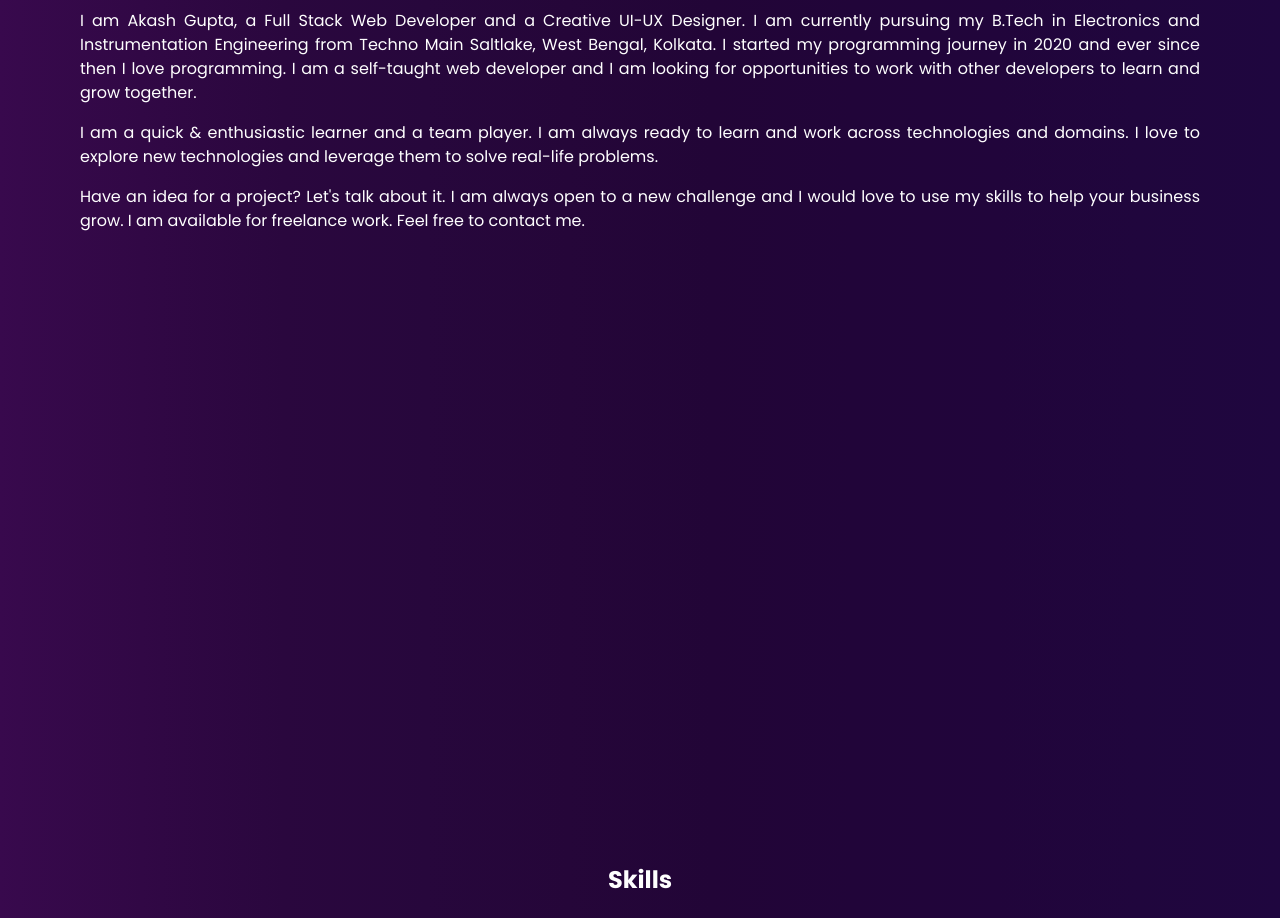
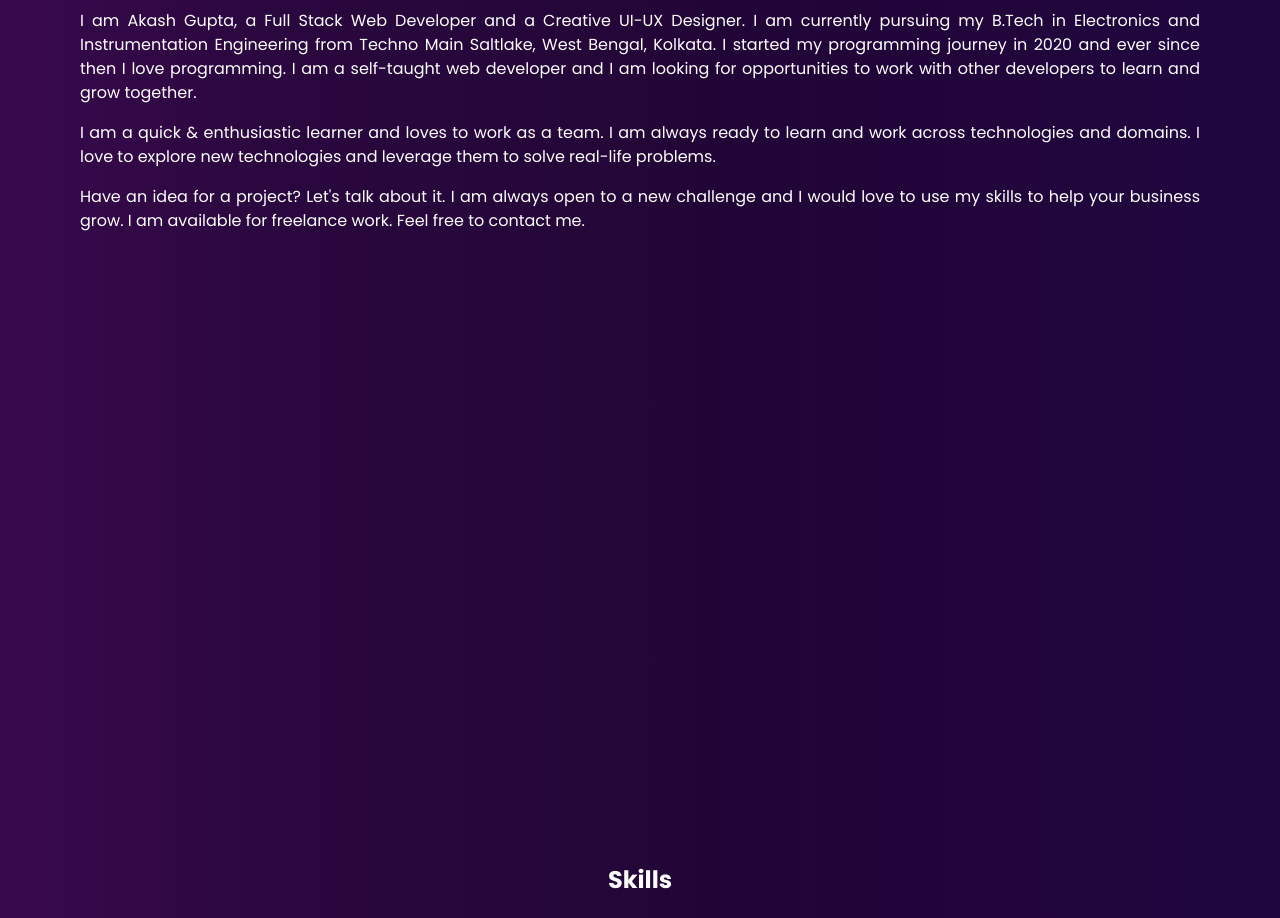
Before and after one commit to Akash4510/portfolio, a React (Create React App) app: page / in a window 1280 px wide. Shown: the part 1120-2038 px from the top of the page. Built offline with nearby package versions, Linux system fonts and the light colour scheme; a web font is replaced by a local one.

Commit message:
Modified about text

```diff
--- a/src/containers/About/About.jsx
+++ b/src/containers/About/About.jsx
@@ -16,10 +16,10 @@ const About = () => {
             grow together.
           </p>
           <p>
-            I am a quick & enthusiastic learner and a team player. I am always
-            ready to learn and work across technologies and domains. I love to
-            explore new technologies and leverage them to solve real-life
-            problems.
+            I am a quick & enthusiastic learner and loves to work as a team. I
+            am always ready to learn and work across technologies and domains. I
+            love to explore new technologies and leverage them to solve
+            real-life problems.
           </p>
           <p>
             Have an idea for a project? Let's talk about it. I am always open to
```
